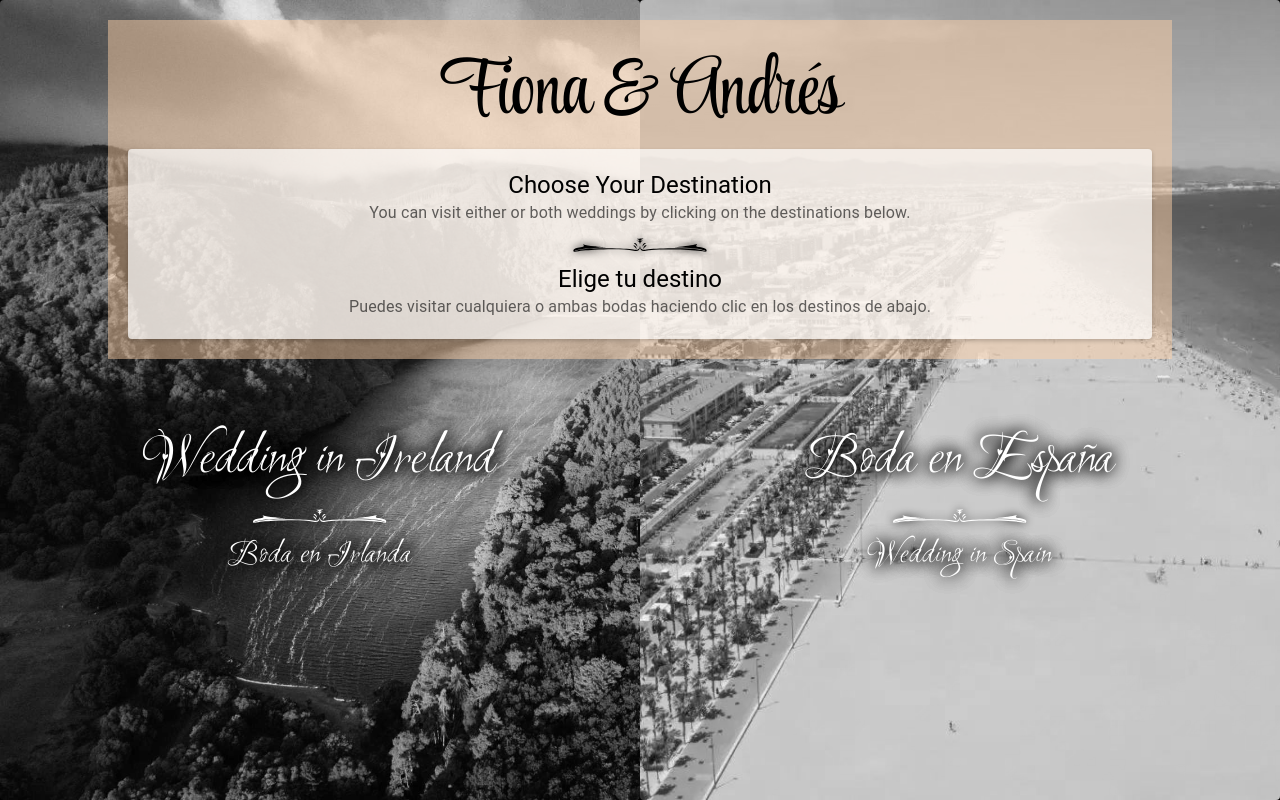
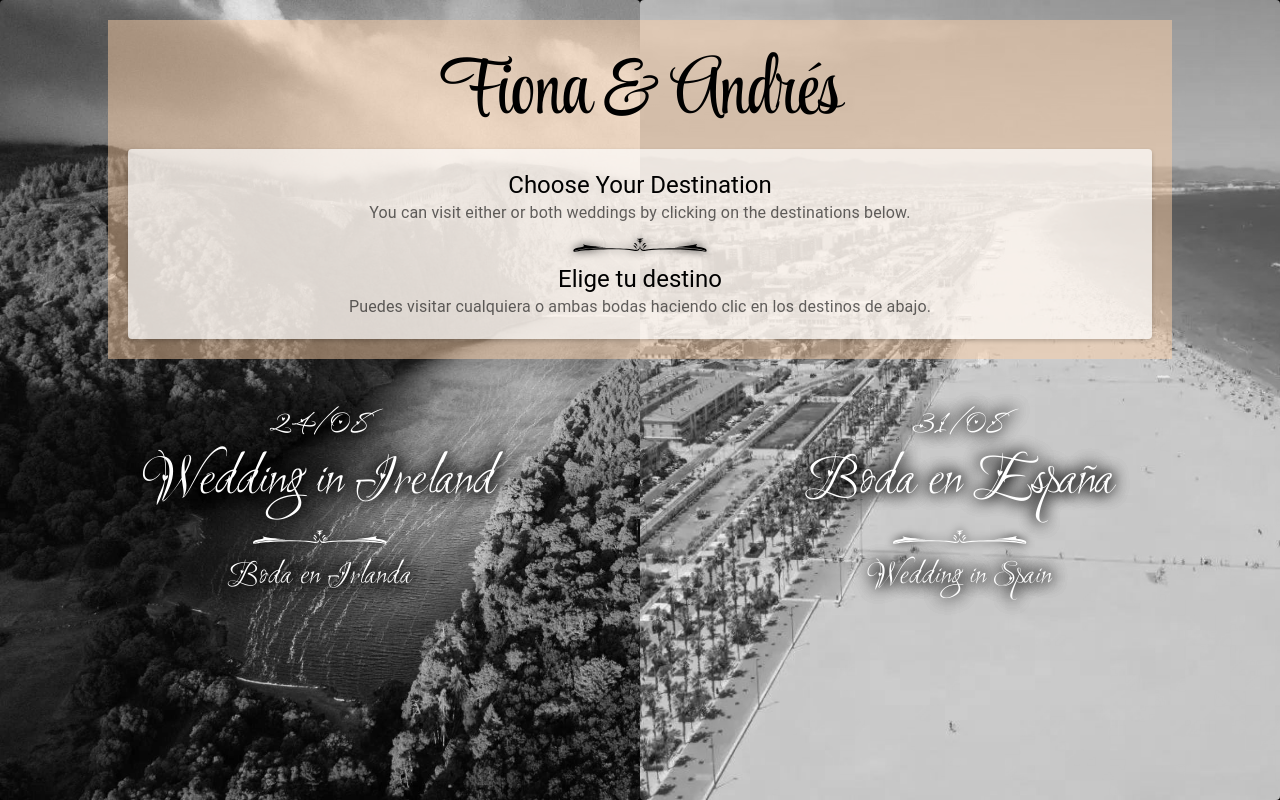
Before and after one commit to discobanco/wedding, a React (Create React App) app: page / in a window 1280 px wide. Built offline with nearby package versions, Linux system fonts and the light colour scheme; the HTML template or start-up script is replaced by a standard one.

Commit message:
add dates

```diff
--- a/src/App.tsx
+++ b/src/App.tsx
@@ -46,6 +46,10 @@ const App: React.FC = () => {
         </Box>
       </div>
       <Grid item xs={12} sm={6}>
+        <a
+          className="link-unstyled"
+          href="https://withjoy.com/andres-and-fiona-ireland"
+        >
           <Paper
             elevation={0}
             sx={{
@@ -59,23 +63,29 @@ const App: React.FC = () => {
               height: "100%",
               cursor: "pointer",
               transition: "filter 0.3s ease-in-out",
-            textShadow: "0em 0em 1em #000, 0em 0em 1em #000, 0em 0em 1em #000",
+              textShadow:
+                "0em 0em 1em #000, 0em 0em 1em #000, 0em 0em 1em #000",
               filter: "grayscale(100%) brightness(100%)",
               ":hover": {
                 filter: "grayscale(0%) brightness(120%)",
               },
             }}
-          onClick={() => {
-            window.location.href =
-              "https://withjoy.com/andres-and-fiona-ireland";
-          }}
           >
             <Typography
               className="title-section"
+              variant="h4"
+              component="h4"
+              color="white"
+              style={{ textShadow: "10px", textAlign: "center" }}
+              fontFamily={"LoveLight"}
+              pt={20}
+            >
+              24/08
+            </Typography>
+            <Typography
               variant="h2"
               component="h2"
               color="white"
-            pt={20}
               style={{ textShadow: "10px", textAlign: "center" }}
               fontFamily={"LoveLight"}
             >
@@ -93,10 +103,15 @@ const App: React.FC = () => {
               Boda en Irlanda
             </Typography>
           </Paper>
+        </a>
       </Grid>
 
       {/* Right Split - Spain */}
       <Grid item xs={12} sm={6}>
+        <a
+          className="link-unstyled"
+          href="https://withjoy.com/andres-and-fiona-spain"
+        >
           <Paper
             elevation={0}
             sx={{
@@ -110,22 +125,29 @@ const App: React.FC = () => {
               height: "100%",
               cursor: "pointer",
               transition: "filter 0.3s ease-in-out",
-            textShadow: "0em 0em 1em #000, 0em 0em 1em #000, 0em 0em 1em #000",
+              textShadow:
+                "0em 0em 1em #000, 0em 0em 1em #000, 0em 0em 1em #000",
               filter: "grayscale(100%) brightness(100%)",
               ":hover": {
                 filter: "grayscale(0%) brightness(110%)",
               },
             }}
-          onClick={() => {
-            window.location.href = "https://withjoy.com/andres-and-fiona-spain";
-          }}
           >
+            <Typography
+              className="title-section"
+              variant="h4"
+              component="h4"
+              color="white"
+              style={{ textShadow: "10px", textAlign: "center" }}
+              fontFamily={"LoveLight"}
+              pt={20}
+            >
+              31/08
+            </Typography>
             <Typography
               variant="h2"
               component="h2"
               color="white"
-            pt={20}
-            className="title-section"
               style={{ textShadow: "10px", textAlign: "center" }}
               fontFamily={"LoveLight"}
             >
@@ -143,6 +165,7 @@ const App: React.FC = () => {
               Wedding in Spain
             </Typography>
           </Paper>
+        </a>
       </Grid>
     </Grid>
   );
--- a/src/index.css
+++ b/src/index.css
@@ -44,3 +44,11 @@ code {
 
 @media (max-width: 600px) {
 }
+
+a.link-unstyled,
+a.link-unstyled:link,
+a.link-unstyled:focus,
+a.link-unstyled:hover {
+  color: inherit !important;
+  text-decoration: none !important;
+}
```
Lines whose indentation alone changed are shown as unchanged.
